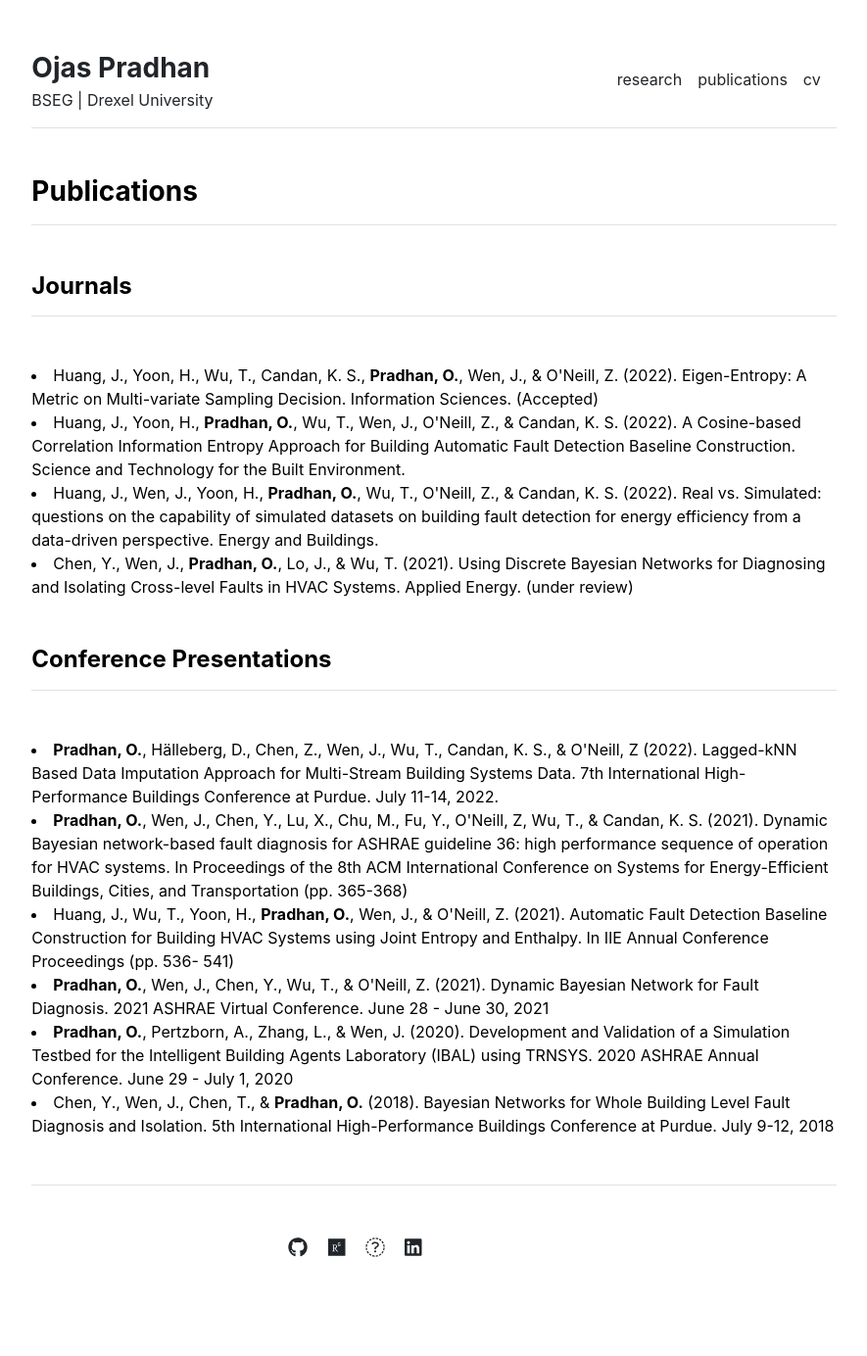
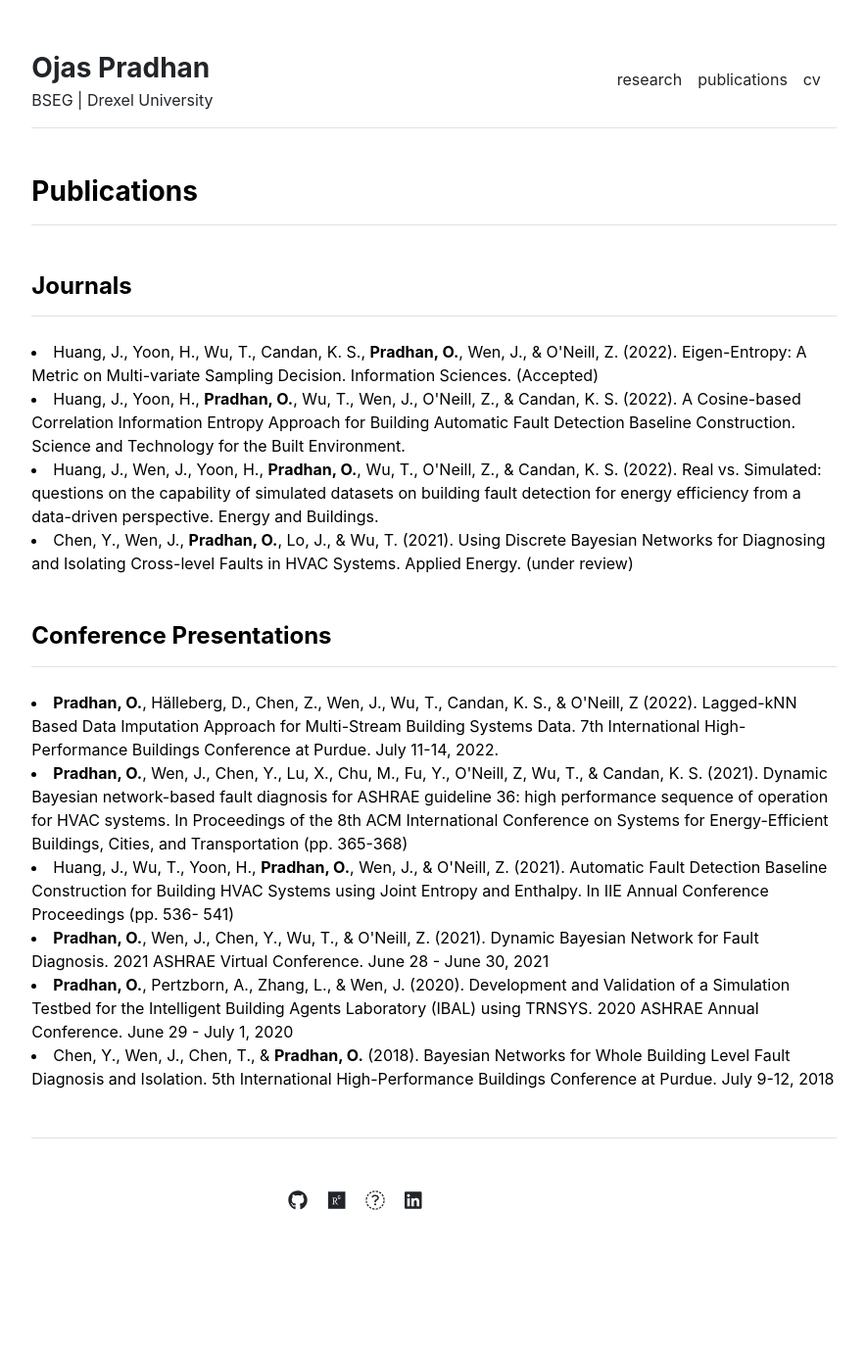
Before and after one commit to pradhanojas/pradhanojas.github.io, a Jekyll site: the page built from publications.md, in a window 1280 px wide. Shown: the whole page at 98% size, without its empty margins (197-1082 px from the left). Built offline with Jekyll 4.4.1, drawn with Linux system fonts in a browser that asks for light colours; after the commit the page ends 1336 px from its top, so only the background shows below that.

Commit message:
Update publications.html

```diff
--- a/_includes/publications.html
+++ b/_includes/publications.html
@@ -1,7 +1,8 @@
 <div class="row g-5 mb-5">
   <div>
     <h3 class="fw-bold border-bottom pb-3 mb-5">Publications</h3>
-    <h4 class="fw-bold border-bottom pb-3 mb-5"> Journals </h4>
+    <h4 class="fw-bold border-bottom pb-3 mb-0"> Journals </h4>
+    <br>
     <li>
       Huang, J., Yoon, H., Wu, T., Candan, K. S., <b>Pradhan, O.</b>, Wen, J., & O'Neill, Z. (2022). Eigen-Entropy: A Metric on Multi-variate Sampling Decision. Information Sciences. (Accepted)
     </li>
@@ -16,7 +17,8 @@
     </li>
     <br> <br>
 
-    <h4 class="fw-bold border-bottom pb-3 mb-5">Conference Presentations</h4>
+    <h4 class="fw-bold border-bottom pb-3 mb-0">Conference Presentations</h4>
+    <br>
     <li>
       <b>Pradhan, O.</b>, Hälleberg, D., Chen, Z., Wen, J., Wu, T., Candan, K. S., & O'Neill, Z (2022). Lagged-kNN Based Data Imputation Approach for Multi-Stream Building Systems Data. 7th International High-Performance Buildings Conference at Purdue. July 11-14, 2022.
     </li>
```
